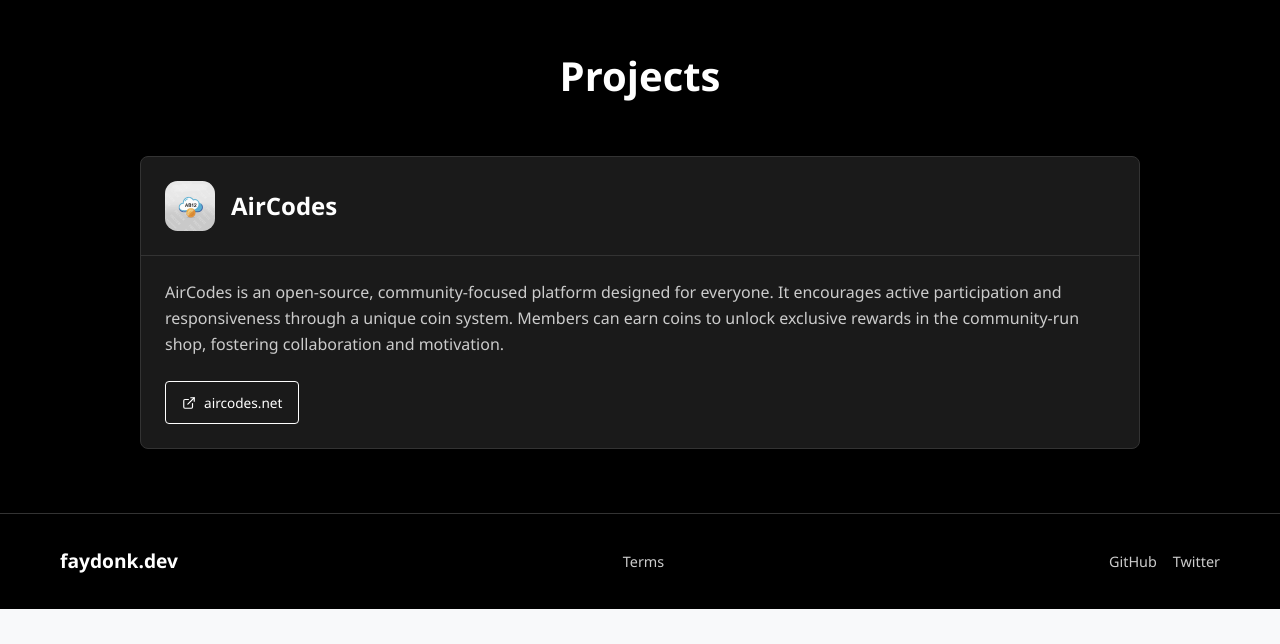
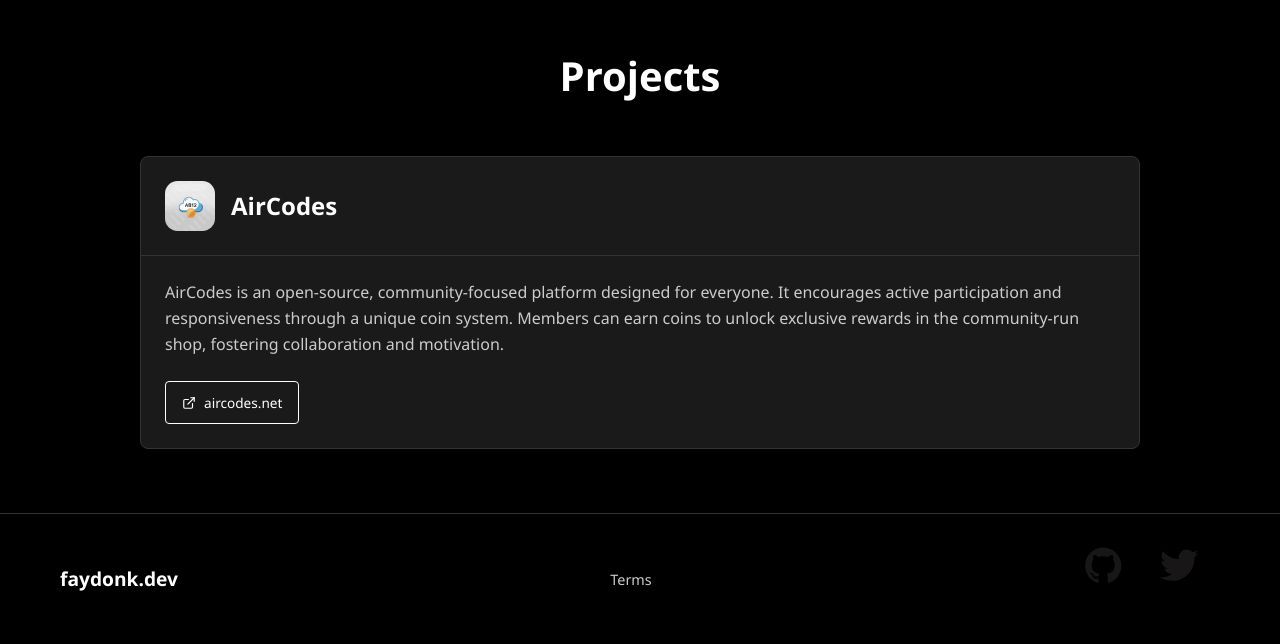
Before and after one commit to faydonK/faydonk.dev, a React (Vite) app: page / in a window 1280 px wide. Shown: the part 1270-1914 px from the top of the page. Before the commit the page ends 1879 px from the top, so only its background shows below. Built offline with nearby package versions, Linux system fonts and the light colour scheme.

Commit message:
🧨feat & fix: lot of stuff
- create GithubIcon and TwitterIcon components
- add GitHub and Twitter icons to the footer component
- remove "Page Not Found" message from 404 page

```diff
--- /dev/null
+++ b/src/assets/icons/GithubIcon.tsx
@@ -0,0 +1,17 @@
+import React from 'react';
+
+const GithubIcon: React.FC<{ size?: number }> = ({ size = 60 }) => (
+    <svg
+        xmlns="http://www.w3.org/2000/svg"
+        viewBox="0 0 200 200"
+        width={size}
+        height={size}
+    >
+        <g fill="#181616">
+            <path fillRule="evenodd" clipRule="evenodd" d="M64 5.103c-33.347 0-60.388 27.035-60.388 60.388 0 26.682 17.303 49.317 41.297 57.303 3.017.56 4.125-1.31 4.125-2.905 0-1.44-.056-6.197-.082-11.243-16.8 3.653-20.345-7.125-20.345-7.125-2.747-6.98-6.705-8.836-6.705-8.836-5.48-3.748.413-3.67.413-3.67 6.063.425 9.257 6.223 9.257 6.223 5.386 9.23 14.127 6.562 17.573 5.02.542-3.903 2.107-6.568 3.834-8.076-13.413-1.525-27.514-6.704-27.514-29.843 0-6.593 2.36-11.98 6.223-16.21-.628-1.52-2.695-7.662.584-15.98 0 0 5.07-1.623 16.61 6.19C53.7 35 58.867 34.327 64 34.304c5.13.023 10.3.694 15.127 2.033 11.526-7.813 16.59-6.19 16.59-6.19 3.287 8.317 1.22 14.46.593 15.98 3.872 4.23 6.215 9.617 6.215 16.21 0 23.194-14.127 28.3-27.574 29.796 2.167 1.874 4.097 5.55 4.097 11.183 0 8.08-.07 14.583-.07 16.572 0 1.607 1.088 3.49 4.148 2.897 23.98-7.994 41.263-30.622 41.263-57.294C124.388 32.14 97.35 5.104 64 5.104z" />
+            <path d="M26.484 91.806c-.133.3-.605.39-1.035.185-.44-.196-.685-.605-.543-.906.13-.31.603-.395 1.04-.188.44.197.69.61.537.91zm2.446 2.729c-.287.267-.85.143-1.232-.28-.396-.42-.47-.983-.177-1.254.298-.266.844-.14 1.24.28.394.426.472.984.17 1.255zM31.312 98.012c-.37.258-.976.017-1.35-.52-.37-.538-.37-1.183.01-1.44.373-.258.97-.025 1.35.507.368.545.368 1.19-.01 1.452zm3.261 3.361c-.33.365-1.036.267-1.552-.23-.527-.487-.674-1.18-.343-1.544.336-.366 1.045-.264 1.564.23.527.486.686 1.18.333 1.543zm4.5 1.951c-.147.473-.825.688-1.51.486-.683-.207-1.13-.76-.99-1.238.14-.477.823-.7 1.512-.485.683.206 1.13.756.988 1.237zm4.943.361c.017.498-.563.91-1.28.92-.723.017-1.308-.387-1.315-.877 0-.503.568-.91 1.29-.924.717-.013 1.306.387 1.306.88zm4.598-.782c.086.485-.413.984-1.126 1.117-.7.13-1.35-.172-1.44-.653-.086-.498.422-.997 1.122-1.126.714-.123 1.354.17 1.444.663zm0 0" />
+        </g>
+    </svg>
+);
+
+export default GithubIcon;
--- /dev/null
+++ b/src/assets/icons/TwitterIcon.tsx
@@ -0,0 +1,9 @@
+import React from 'react';
+
+const TwitterIcon: React.FC<{ size?: number }> = ({ size = 60 }) => (
+    <svg xmlns="http://www.w3.org/2000/svg" viewBox="0 0 200 200" width={size} height={size}>
+        <path fill="#181616" d="M114.896 37.888c.078 1.129.078 2.257.078 3.396 0 34.7-26.417 74.72-74.72 74.72v-.02A74.343 74.343 0 0 1 0 104.21c2.075.25 4.16.375 6.25.38a52.732 52.732 0 0 0 32.615-11.263A26.294 26.294 0 0 1 14.331 75.09c3.937.76 7.993.603 11.857-.453-12.252-2.475-21.066-13.239-21.066-25.74v-.333a26.094 26.094 0 0 0 11.919 3.287C5.5 44.139 1.945 28.788 8.913 16.787a74.535 74.535 0 0 0 54.122 27.435 26.277 26.277 0 0 1 7.598-25.09c10.577-9.943 27.212-9.433 37.154 1.139a52.696 52.696 0 0 0 16.677-6.376A26.359 26.359 0 0 1 112.92 28.42 52.227 52.227 0 0 0 128 24.285a53.35 53.35 0 0 1-13.104 13.603z" />
+    </svg>
+);
+
+export default TwitterIcon;
--- a/src/components/Footer/Footer.tsx
+++ b/src/components/Footer/Footer.tsx
@@ -1,4 +1,6 @@
 import React from 'react';
+import GitHubIcon from '../../assets/icons/GithubIcon';
+import TwitterIcon from '../../assets/icons/TwitterIcon';
 import './Footer.css';
 
 const Footer: React.FC = () => {
@@ -12,12 +14,12 @@ const Footer: React.FC = () => {
           <div className="footer-center">
             <a href="/terms" className="footer-link">Terms</a>
           </div>
-          <div className="footer-social">
+            <div className="footer-social">
             <a href="https://github.com/faydonk" className="social-link" target="_blank" rel="noopener noreferrer">
-              GitHub
+              <GitHubIcon className="footer-icon" />
             </a>
             <a href="https://twitter.com/faydonkwin" className="social-link" target="_blank" rel="noopener noreferrer">
-              Twitter
+              <TwitterIcon className="footer-icon" />
             </a>
           </div>
         </div>
--- a/src/pages/404.tsx
+++ b/src/pages/404.tsx
@@ -6,7 +6,6 @@ const NotFound: React.FC = () => {
     <div className="not-found-page">
       <section id="card">
         <h1>404</h1>
-        <p className="error-message">Page Not Found</p>
         <p><a href="/">Return Home</a></p>
       </section>
     </div>
```
Also changed, not shown: src/assets/icons/ReactIcon.tsx (+4 -4 lines).
